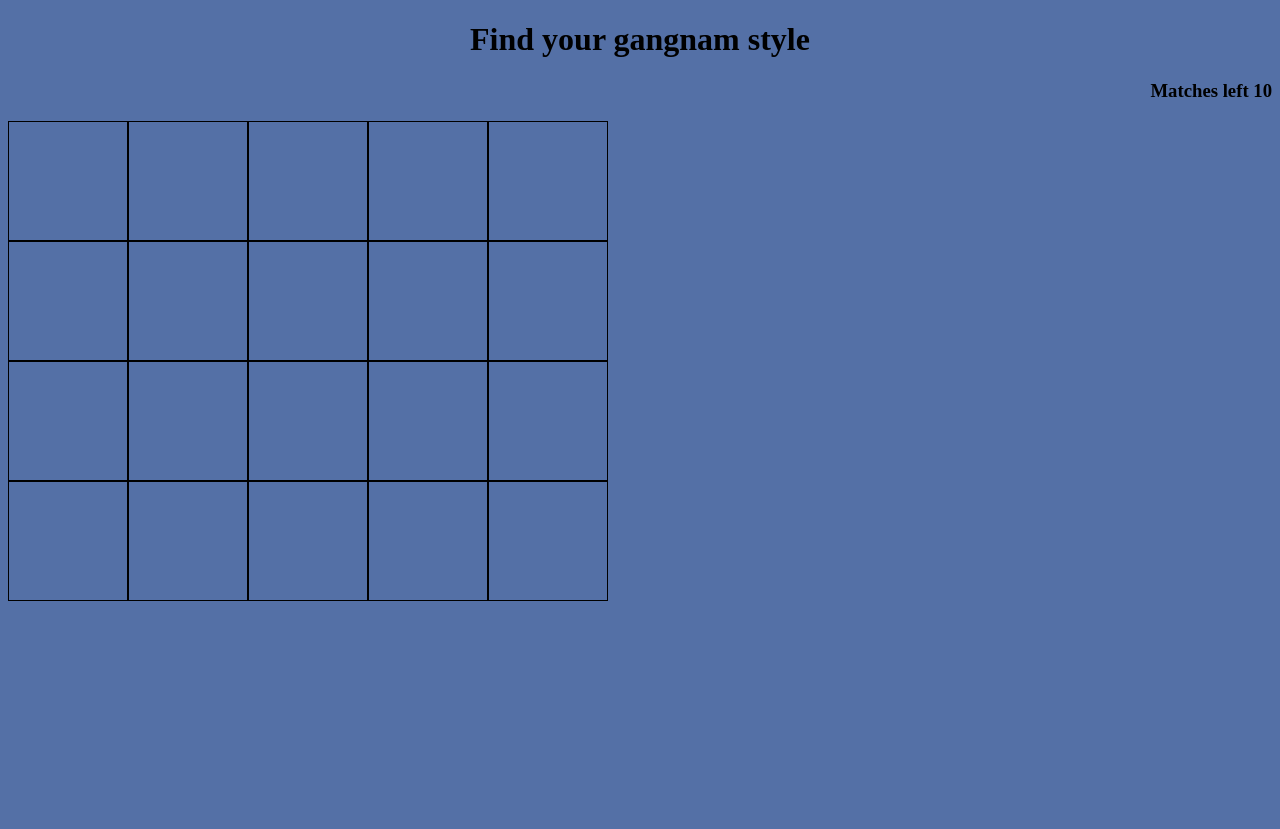
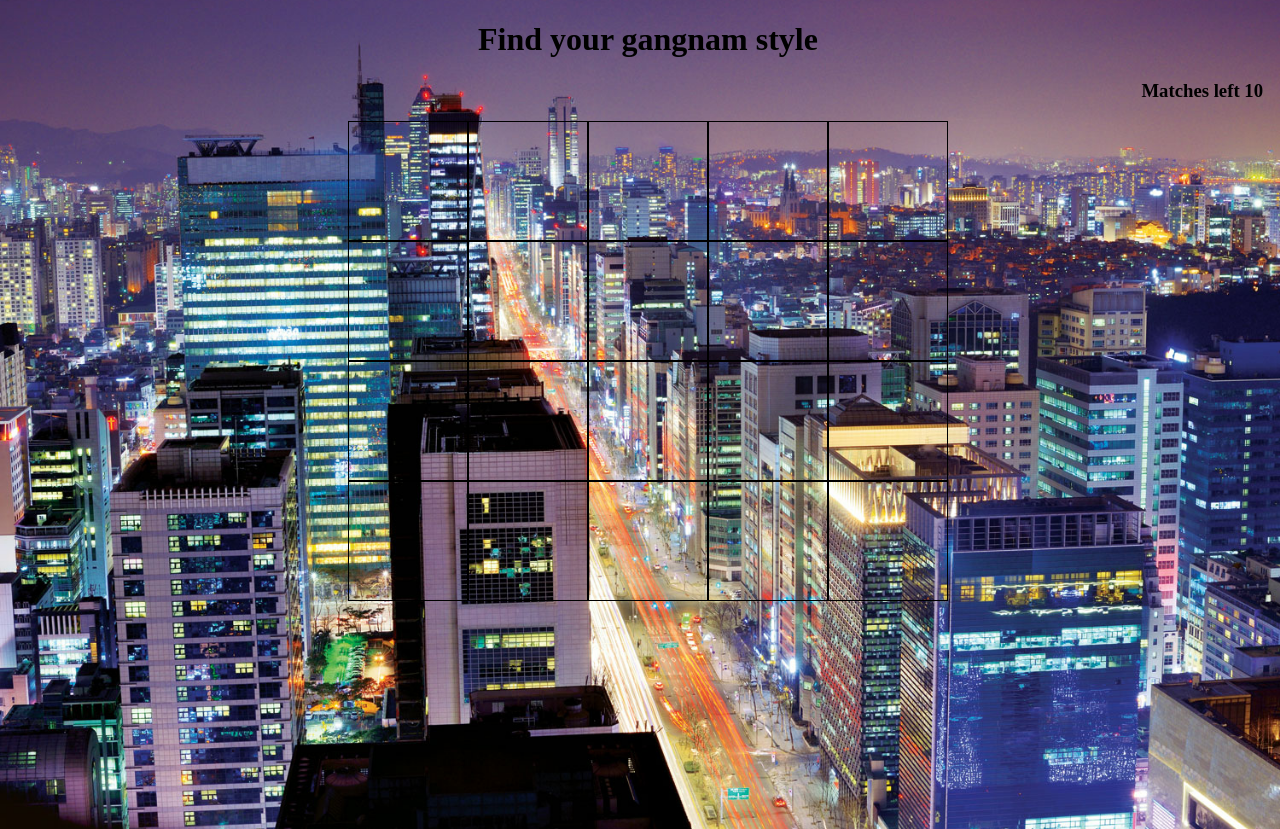
Before and after one commit to jamesbdev/WDI_PROJECT_1, a PHP site: page / in a window 1280 px wide. Before the commit the page ends 601 px from the top, so only its background shows below. Run offline with PHP 8.4, Linux system fonts and the light colour scheme; some libraries are stand-ins or nearby versions.

Commit message:
added styling

```diff
--- a/css/style.css
+++ b/css/style.css
@@ -1,12 +1,18 @@
 body {
+  width: 100vw;
+  height: 100vh;
   background-color: rgb(84, 112, 166);
-  background-image: images/gangnam_style.jpg;
 
+  text-align: center;
+  background-image: url("../images/gangnam.jpg");
+  background-repeat: no-repeat;
+  background-position: center;
+  background-size: cover;
 }
 
 ul {
+  margin: 0 auto;
   padding: 0;
-  margin: 0;
   width: 600px;
 }
 
@@ -20,7 +26,10 @@ li {
 }
 
 .won {
-  background-color: gold;
+  /*background-color: gold;*/
+  background-image: url("http://awesomegifs.com/wp-content/uploads/psy-elevator-gangnam-style.gif");
+  background-size: cover;
+  background-position: center;
 }
 
 h1 {
@@ -28,6 +37,6 @@ h1 {
 }
 
 h3 {
+  padding: 0 25px;
   text-align: right;
-
 }
```
Also changed, not shown: images/gangnam.jpg (added).
